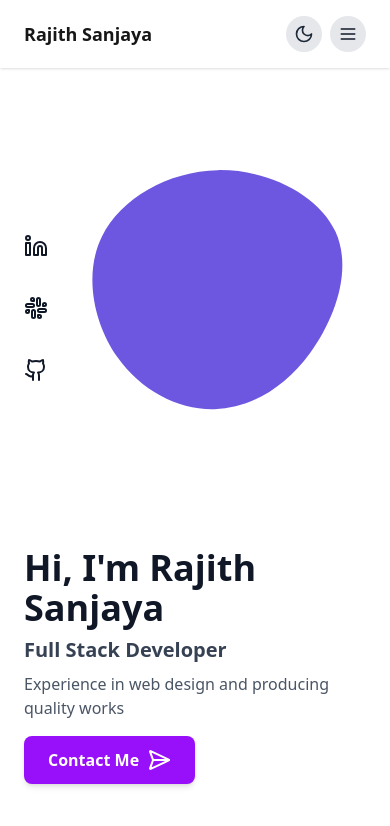
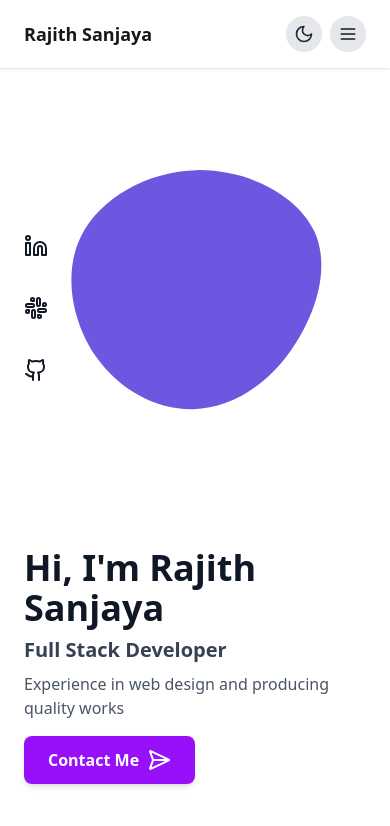
Before and after one commit to HypertextAssassinRajith/portfolio, a Next.js app: page / in a window 390 px wide. Shown: the top 826 px of the page. Built offline with nearby package versions, Linux system fonts and the light colour scheme.

Commit message:
fix: update Info component layout for improved width handling and responsiveness

```diff
--- a/app/components/info.tsx
+++ b/app/components/info.tsx
@@ -63,7 +63,7 @@
           <Github />
           </a>
         </div>
-        <div className="flex flex-col lg:flex-row items-center justify-center grow lg:mt-0">
+        <div className="flex flex-col lg:flex-row items-center justify-center w-full  lg:mt-0">
         <div className="lg:w-1/2 flex justify-center relative">
           <div className="w-96 md:w-80  sm:w-64 relative flex items-center justify-center ">
             <svg viewBox="0 0 200 200" xmlns="http://www.w3.org/2000/svg" className="absolute">
```
